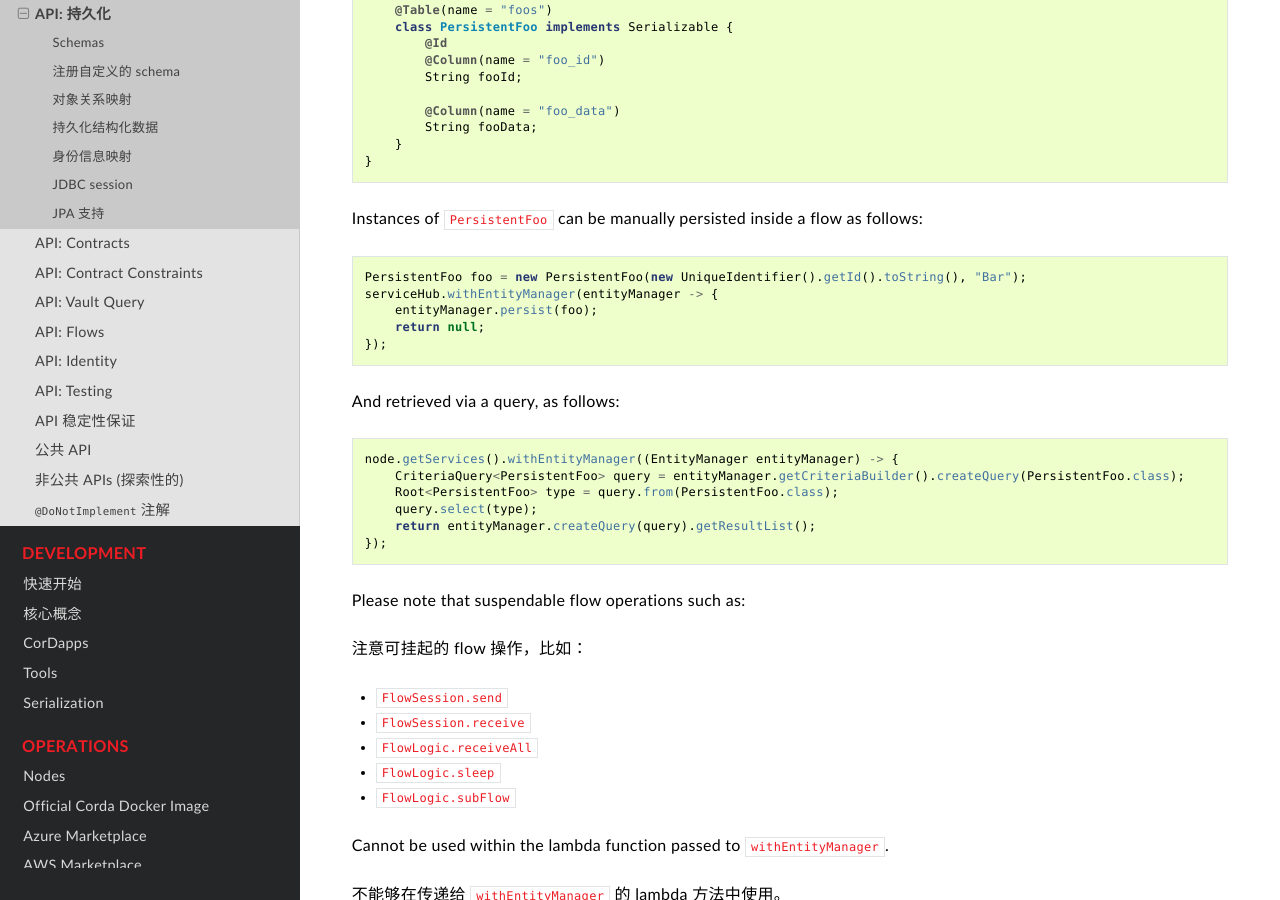
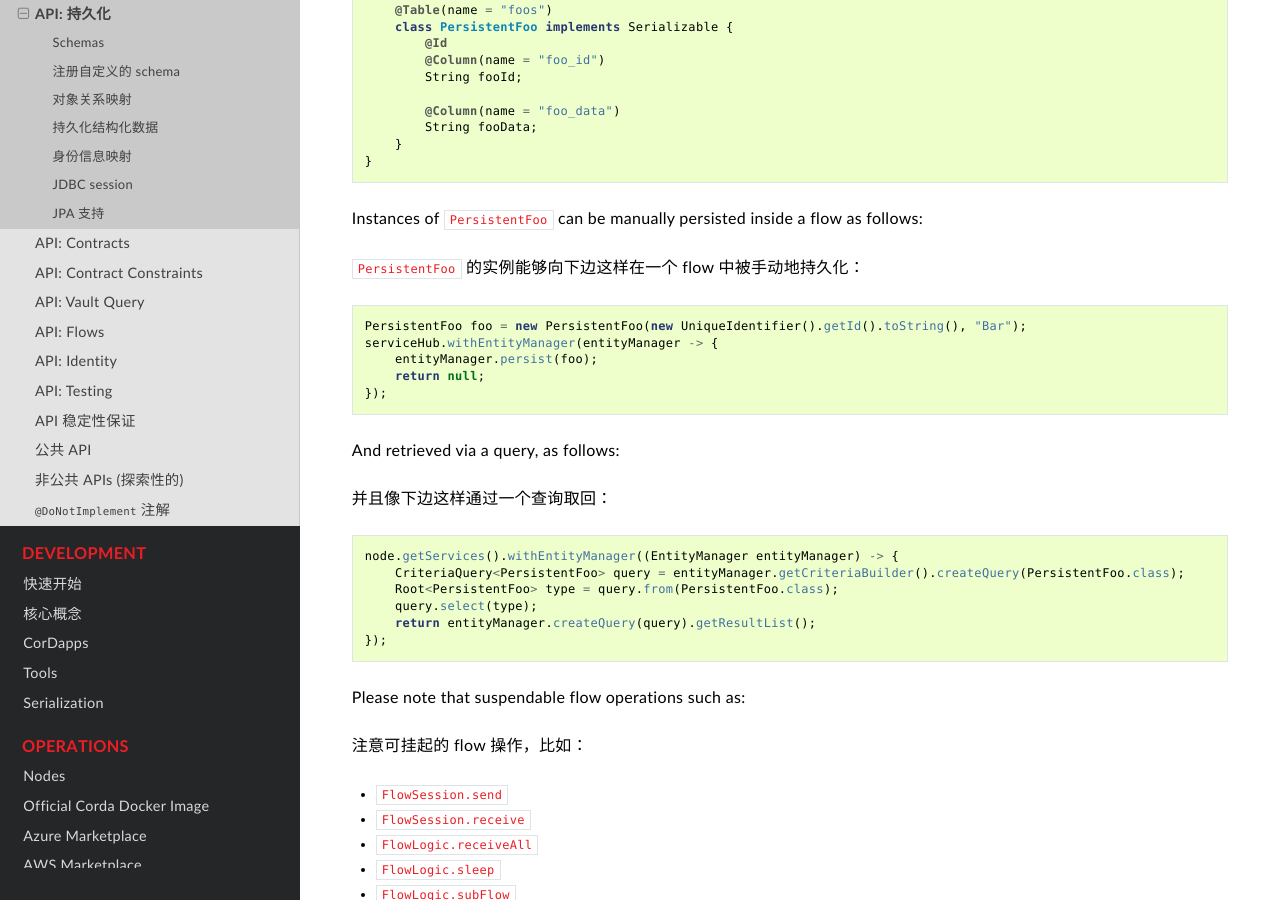
Before and after one commit to lijiachuan1982/cncorda, a Sphinx documentation site: the page built from docs/source/api-persistence.rst, in a window 1280 px wide and 900 px high, scrolled down 10614 px. Built offline with Sphinx 7.4.7 and the Read the Docs theme 2.0.0, drawn with Linux system fonts in a browser that asks for light colours; pages that are not in the unit, such as notebooks, are missing from menus.

Commit message:
api-persistence.rst

```diff
--- a/docs/source/api-persistence.rst
+++ b/docs/source/api-persistence.rst
@@ -481,6 +481,8 @@ the entity in this case should not subclass ``PersistentState`` (as it is not a
 
 Instances of ``PersistentFoo`` can be manually persisted inside a flow as follows:
 
+``PersistentFoo`` 的实例能够向下边这样在一个 flow 中被手动地持久化：
+
 .. container:: codeset
 
     .. sourcecode:: java
@@ -499,6 +501,8 @@ Instances of ``PersistentFoo`` can be manually persisted inside a flow as follow
         }
 
 And retrieved via a query, as follows:
+
+并且像下边这样通过一个查询取回：
 
 .. container:: codeset
 
```
